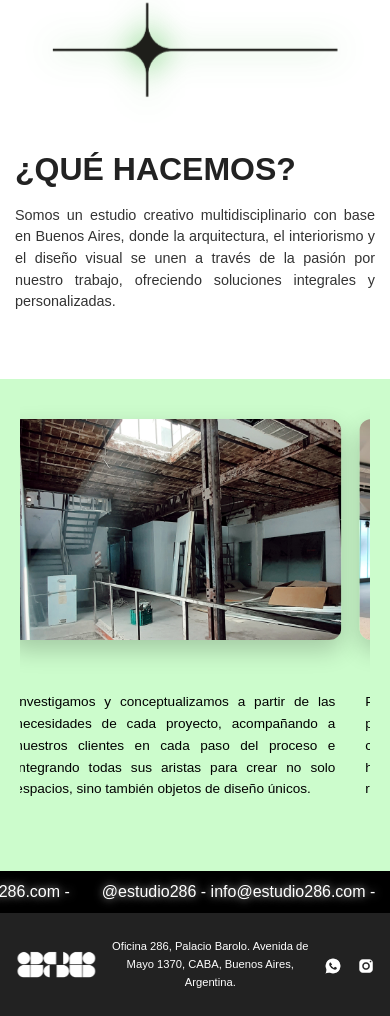
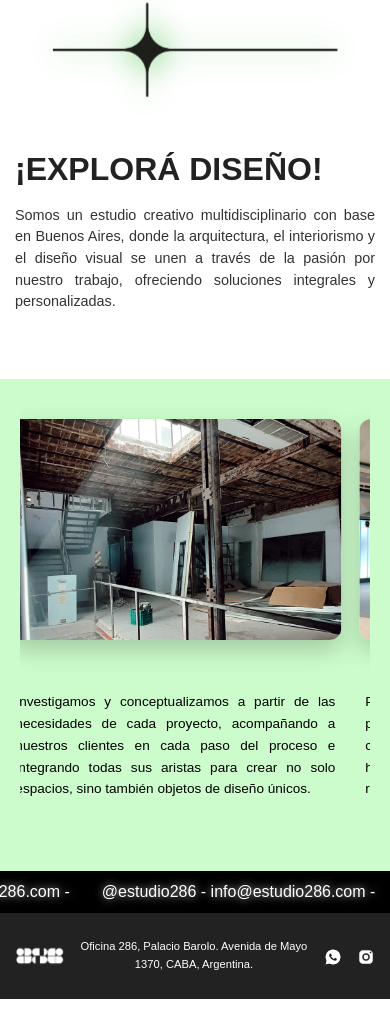
Before and after one commit to gerzack/Estudio286, a plain HTML site: page index.html in a window 390 px wide. Shown: the part 672-1688 px from the top of the page. Drawn offline with nearby package versions, Linux system fonts and the light colour scheme.

Commit message:
ultimos ajustes

```diff
--- a/index.html
+++ b/index.html
@@ -53,7 +53,7 @@
         <section class="garabato">
             <img src="imagenes/garabato.png" alt="Garabato decorativo">
             <div class="garabato-contenido">
-                <h1>¿QUÉ HACEMOS?</h1>
+                <h1>¡EXPLORÁ DISEÑO!</h1>
                 <p>
                     Somos un estudio creativo multidisciplinario con base en Buenos Aires,
                     donde la arquitectura, el interiorismo y el diseño visual se unen a través
@@ -138,7 +138,7 @@
             <img src="./imagenes/logo286chicoblanco.png" alt="Logo Estudio 286">
         </div>
         <div class="footer-center">
-            <p>Oficina 286, Palacio Barolo. Avenida de Mayo 1370, CABA, Buenos Aires, Argentina.</p>
+            <p>Oficina 286, Palacio Barolo. Avenida de Mayo 1370, CABA, Argentina.</p>
         </div>
         <div class="footer-social">
             <a href="https://wa.me/+542215046257">
--- a/sass/estilos.scss
+++ b/sass/estilos.scss
@@ -102,7 +102,7 @@ nav {
 	display: flex;
 	flex-direction: column;
 	justify-content: center;
-	margin-left: 40px;
+	margin-left: 10px;
 	max-width: 500px;
 	text-align: left;
 	h1 {
@@ -349,6 +349,7 @@ footer {
 		padding: 50px 10px;
 		img {
 			margin-bottom: 20px;
+			max-width: 400px;
 		}
 	}
 	.garabato-contenido {
@@ -406,6 +407,12 @@ footer {
 			}
 		}
 	}
+
+	.footer-left img {
+        height: 30px;
+    }
+
+
 	 .video-container {
         height: 70vh;
         padding-top: 56.25%;
@@ -458,6 +465,7 @@ footer {
 	.footer-center {
 		p {
 			font-size: 0.7rem;
+
 		}
 	}
 	.footer-social {
@@ -468,6 +476,10 @@ footer {
 			}
 		}
 	}
+
+	.footer-left img {
+        height: 30px;
+    }
 
     .video-container {
         height: 60vh;
```
Also changed, not shown: css/estilos.css, 1 other file.
